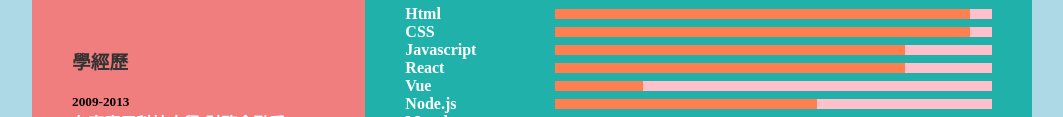
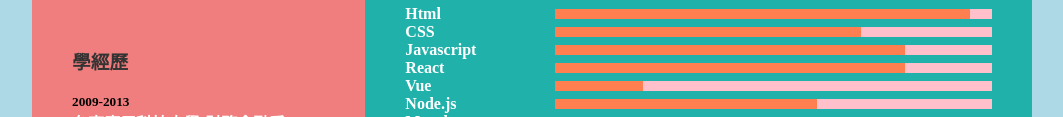
Before and after one commit to Rammus87/myResume, a plain HTML site: page index.html in a window 1280 px wide. Shown: the part 565-682 px from the top of the page, without its empty margins (108-1171 px from the left). Drawn offline with nearby package versions, Linux system fonts and the light colour scheme.

Commit message:
1123pudate

```diff
--- a/index.html
+++ b/index.html
@@ -83,7 +83,7 @@
                 <div class="box">
                     <h4>CSS</h4>
                     <div class="percent">
-                        <div style="width:95%;"></div>
+                        <div style="width:70%;"></div>
                     </div>
                 </div>
                 <div class="box">
```
